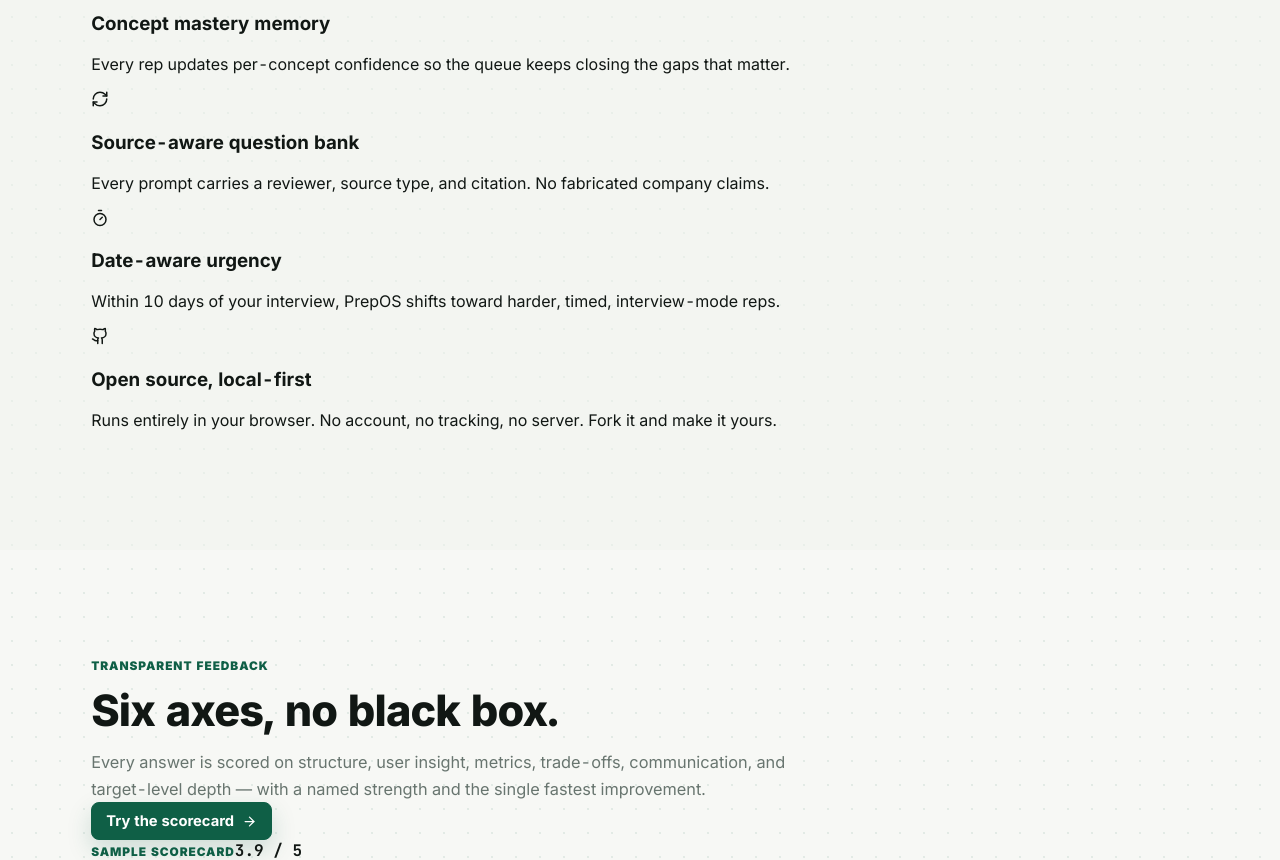
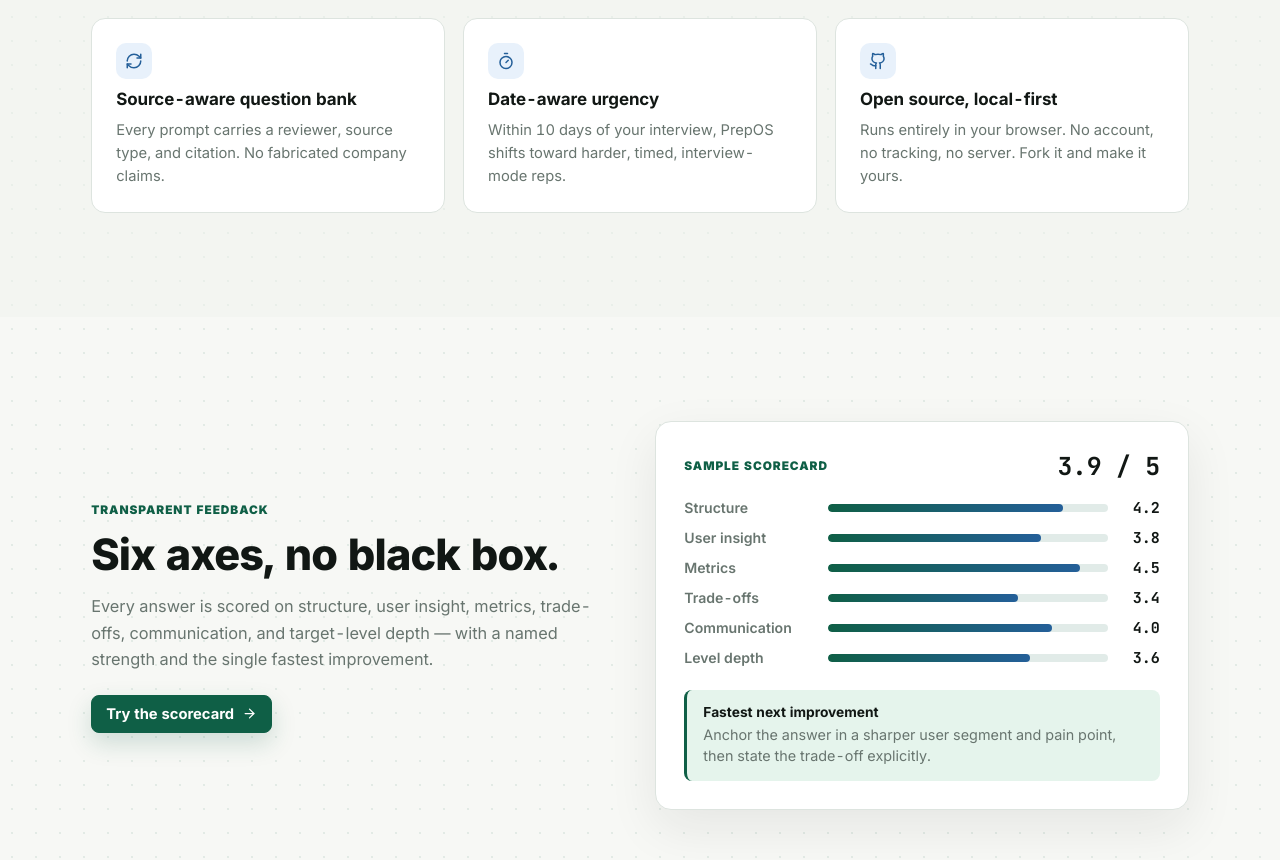
Before and after one commit to hellopriyankapm-dotcom/PM-Interview-PrepOS, a Next.js app: page / in a window 1280 px wide. Shown: the part 2227-3087 px from the top of the page. Built offline with nearby package versions, Linux system fonts and the light colour scheme.

Commit message:
feat(landing): features grid and scorecard preview
https://claude.ai/code/session_01PD2eLP58jNg68rggaEfqYG

```diff
--- a/app/globals.css
+++ b/app/globals.css
@@ -1218,3 +1218,153 @@ button {
   line-height: 1.58;
   font-size: 0.96rem;
 }
+
+/* Features grid */
+
+.feature-grid {
+  display: grid;
+  grid-template-columns: repeat(3, minmax(0, 1fr));
+  gap: 18px;
+  margin-top: 48px;
+}
+
+.feature-card {
+  display: grid;
+  gap: 10px;
+  padding: 24px;
+  border: 1px solid var(--line);
+  border-radius: 14px;
+  background: var(--surface);
+  transition: transform 200ms ease, border-color 200ms ease,
+    box-shadow 200ms ease;
+}
+
+.feature-card:hover {
+  transform: translateY(-2px);
+  border-color: var(--line-strong);
+  box-shadow: var(--shadow);
+}
+
+.feature-icon {
+  display: inline-flex;
+  align-items: center;
+  justify-content: center;
+  width: 36px;
+  height: 36px;
+  border-radius: 10px;
+  background: var(--blue-soft);
+  color: var(--blue);
+}
+
+.feature-card h3 {
+  margin: 0;
+  font-size: 1.06rem;
+  letter-spacing: -0.005em;
+  color: var(--ink);
+}
+
+.feature-card p {
+  margin: 0;
+  color: var(--muted);
+  line-height: 1.55;
+  font-size: 0.92rem;
+}
+
+/* Scorecard preview */
+
+.scorecard-grid {
+  display: grid;
+  grid-template-columns: minmax(0, 1fr) minmax(0, 1.05fr);
+  gap: 56px;
+  align-items: center;
+}
+
+.scorecard-grid .section-head .btn-primary {
+  margin-top: 22px;
+}
+
+.scorecard-preview {
+  display: grid;
+  gap: 16px;
+  padding: 28px;
+  border: 1px solid var(--line);
+  border-radius: 16px;
+  background: var(--surface);
+  box-shadow: var(--shadow);
+}
+
+.scorecard-preview-head {
+  display: flex;
+  align-items: center;
+  justify-content: space-between;
+  gap: 16px;
+}
+
+.scorecard-preview-head strong {
+  font-size: 1.55rem;
+  font-weight: 700;
+  letter-spacing: -0.01em;
+  color: var(--ink);
+}
+
+.scorecard-rows {
+  display: grid;
+  gap: 10px;
+}
+
+.scorecard-row {
+  display: grid;
+  grid-template-columns: 130px minmax(0, 1fr) 38px;
+  gap: 14px;
+  align-items: center;
+}
+
+.scorecard-row > span {
+  color: var(--muted);
+  font-size: 0.88rem;
+  font-weight: 600;
+}
+
+.scorecard-row strong {
+  text-align: right;
+  color: var(--ink);
+  font-size: 0.94rem;
+  font-weight: 700;
+}
+
+.scorecard-bar {
+  position: relative;
+  height: 8px;
+  border-radius: 999px;
+  background: color-mix(in srgb, var(--green) 12%, transparent);
+  overflow: hidden;
+}
+
+.scorecard-bar > span {
+  display: block;
+  height: 100%;
+  border-radius: inherit;
+  background: linear-gradient(90deg, var(--green), var(--blue));
+}
+
+.scorecard-note {
+  margin-top: 6px;
+  padding: 14px 16px;
+  border-left: 3px solid var(--green);
+  border-radius: 8px;
+  background: var(--green-soft);
+}
+
+.scorecard-note strong {
+  display: block;
+  margin-bottom: 4px;
+  color: var(--ink);
+  font-size: 0.86rem;
+}
+
+.scorecard-note p {
+  margin: 0;
+  color: var(--muted);
+  font-size: 0.9rem;
+  line-height: 1.5;
+}
```
